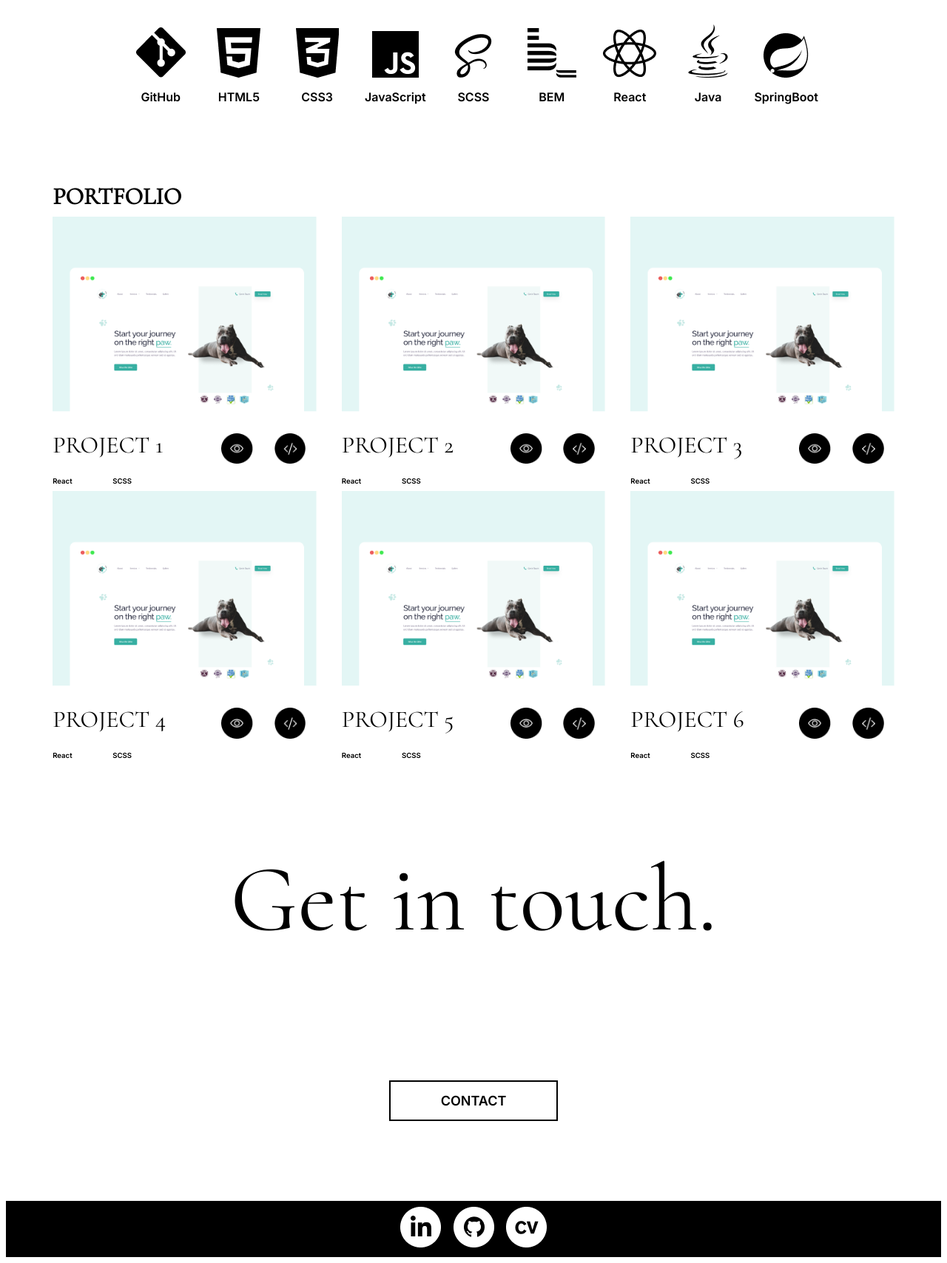
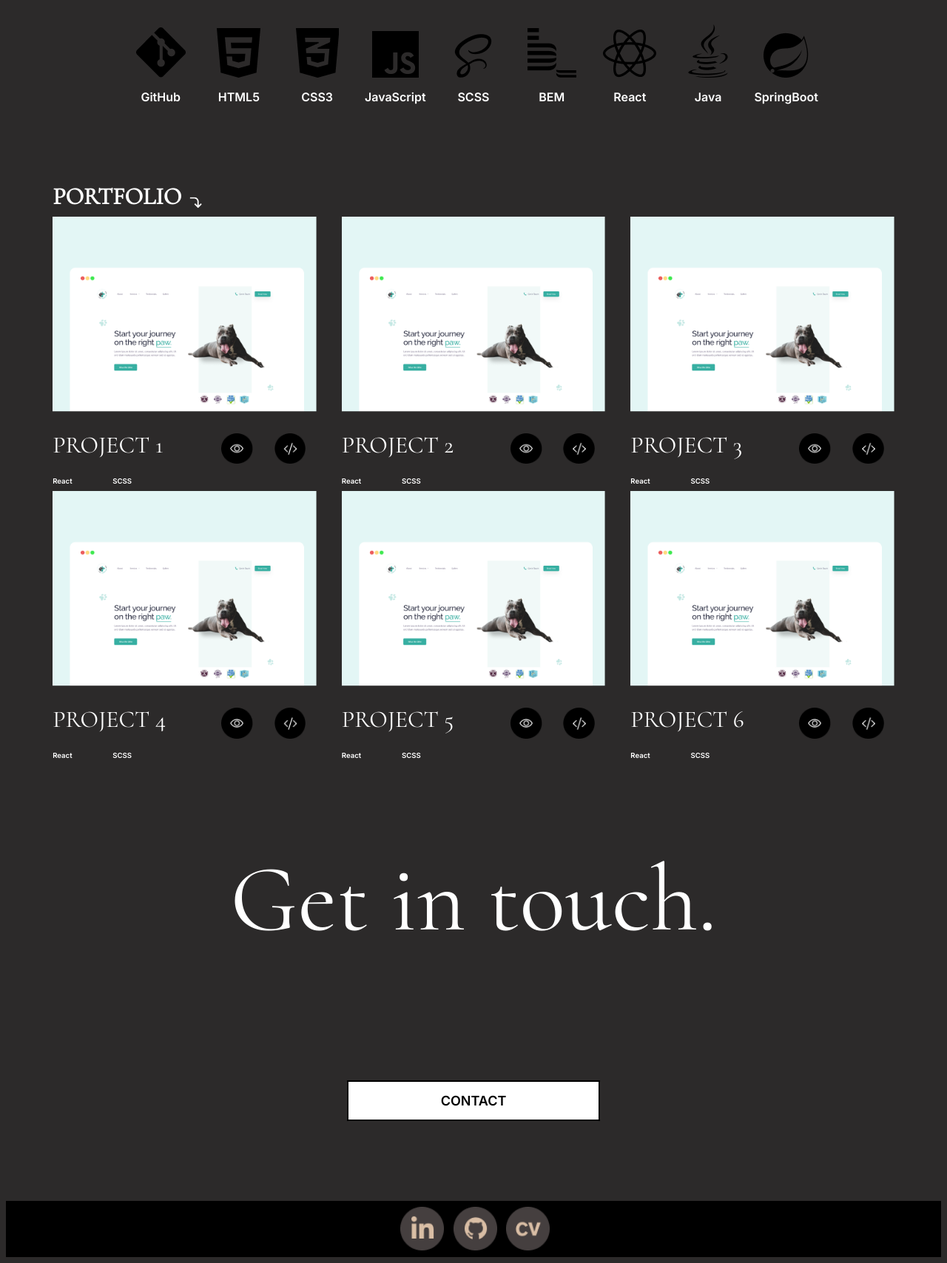
Before and after one commit to TristanPere/_nologyWebPortfolio, a plain HTML site: page index.html in a window 1280 px wide. Shown: the part 1240-2948 px from the top of the page at 74% size. Drawn offline with Linux system fonts and the light colour scheme.

Commit message:
Changed website theme

```diff
--- a/index.html
+++ b/index.html
@@ -102,7 +102,9 @@
       </div>
 
       <div id="portfolio" class="portfolio">
-        <header class="portfolio__header">PORTFOLIO</header>
+        <header class="portfolio__header">PORTFOLIO&nbsp;
+          <img class= "portfolio__header__img" src="./images/arrow-down-right.png" alt="&#10549">
+        </header>  <!--&#10549 for arrow emoji-->
 
         <div class="portfolio__card portfolio__card--01">
           <img
@@ -273,16 +275,16 @@
         <button class="get-in-touch--button">CONTACT</button>
       </div>
     </main>
-    <footer class="footerLinks">
-      <div class="footerLinks__box">
-        <a class="footerLinks__box--linkedin">
-          <img src="./images/linkedin-icon.png" alt="Linkedin" />
+    <footer class="footer-links">
+      <div class="footer-links__box">
+        <a class="footer-links__box--linkedin">
+          <img  src="./images/linkedin-icon-dark.png" alt="Linkedin" />
         </a>
-        <a class="footerLinks__box--github">
-          <img src="./images/Github-icon.png" alt="Github" />
+        <a class="footer-links__box--github">
+          <img src="./images/github-icon-dark.png" alt="Github" />
         </a>
-        <a class="footerLinks__box--cv">
-          <img src="./images/CV-icon.png" alt="CV" />
+        <a class="footer-links__box--cv">
+          <img src="./images/CV-icon-dark.png" alt="CV" />
         </a>
       </div>
     </footer>
--- a/styles.scss
+++ b/styles.scss
@@ -1,9 +1,13 @@
 @import url('https://fonts.googleapis.com/css2?family=Cormorant&family=Inter:wght@600&display=swap');
-
+$text-color-primary: #ffffff;
+$background-color-primary: #2c2a2a ;
 *{
     font-family: 'Inter', sans-serif;
     font-weight: 400;
     font-size: 1rem;
+    color: $text-color-primary;
+    background-color: $background-color-primary;
+
 }
 main{
     display: grid;
@@ -17,6 +21,7 @@ main{
     grid-template-columns: 1fr;
     row-gap: 2%;
     margin: 3%;
+
 }
 
 header{
@@ -97,9 +102,14 @@ header{
     grid-template-rows: 0.1fr 1fr 1fr 1fr;
     row-gap: 1%;
     &__header{
+        display: flex;
         font-weight: 800;
         font-size: 2rem;
         grid-area: portfolio-title;
+        align-items: flex-end;
+        &__img{
+            width: 3%;
+        }
     }
 
     &__card{
@@ -198,25 +208,39 @@ header{
 
 }
 
-.footerLinks{
-    justify-self: center;
-    grid-area: footerLinks;
+.footer-links{
+    // justify-self: center;
+    grid-area: footer-links;
     width: 100%;
     background-color: black;
     display: flex;
     align-items: center;
     justify-content: center;
     &__box{
-        // width: 30%;
         display: flex;
         justify-content: center;
+        background-color: black;
         &--linkedin{
+            img {
+                background-color: black;
+                height: 100%;
+            }
+
             margin:5%;
         }
+
         &--github{
+            img {
+                background-color: black;
+                height: 100%;
+            }
             margin:5%;
         }
         &--cv{
+            img {
+                background-color: black;
+                height: 100%;
+            }
             margin:5%;
         }
 
@@ -227,6 +251,7 @@ header{
     main{
         margin: 0% 5%;
         grid-template-rows: 0.2fr 0.8fr 0.5fr 0.8fr 0.8fr;
+        grid-template-columns: 10fr;
     }
     .navBar{
         display: flex;
@@ -243,23 +268,23 @@ header{
 
             &--about{
                 text-decoration: none;
-                color: black;
+                color: $text-color-primary;
                 &:hover{
-                    color: #3c3c3c;
+                    opacity: 0.5;
                 }
             }
             &--contact{
                 text-decoration: none;
-                color: black;
+                color: $text-color-primary;
                 &:hover{
-                    color: #3c3c3c;
+                    opacity: 0.5;
                 }
             }
             &--portfolio{
                 text-decoration: none;
-                color: black;
+                color: $text-color-primary;
                 &:hover{
-                    color: #3c3c3c;
+                    opacity: 0.5;
                 }
             }
            }
@@ -384,7 +409,7 @@ header{
             font-size: 8rem;
         }
         &--button{
-                width: 20%;
+            width: 30%;
         }
     }
 }
```
Also changed, not shown: images/CV-icon-dark.png (added), images/arrow-down-right.png (added), images/github-icon-dark.png (added), images/linkedin-icon-dark.png (added), styles.css, 1 other file.
